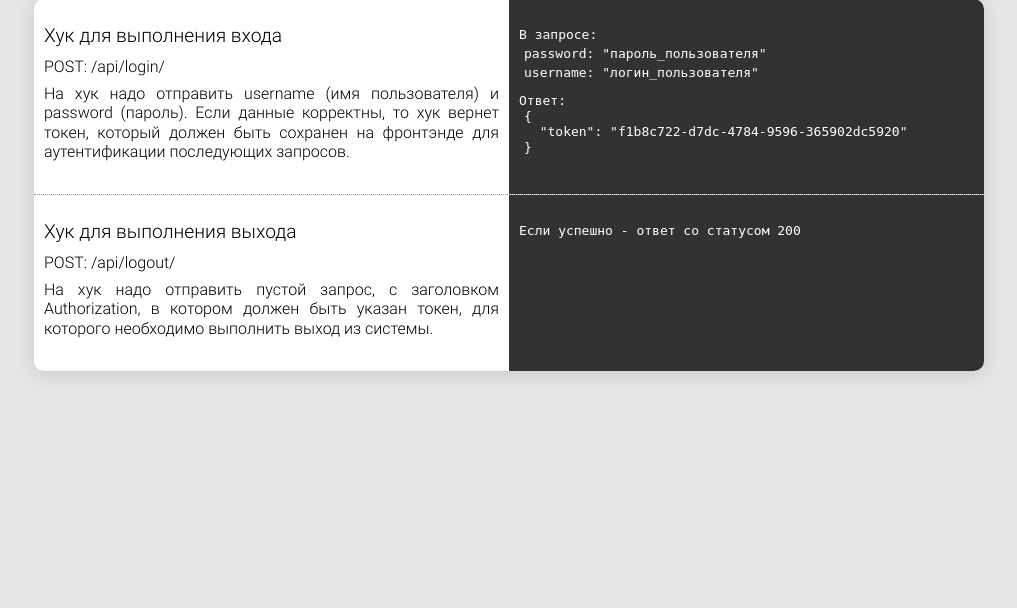
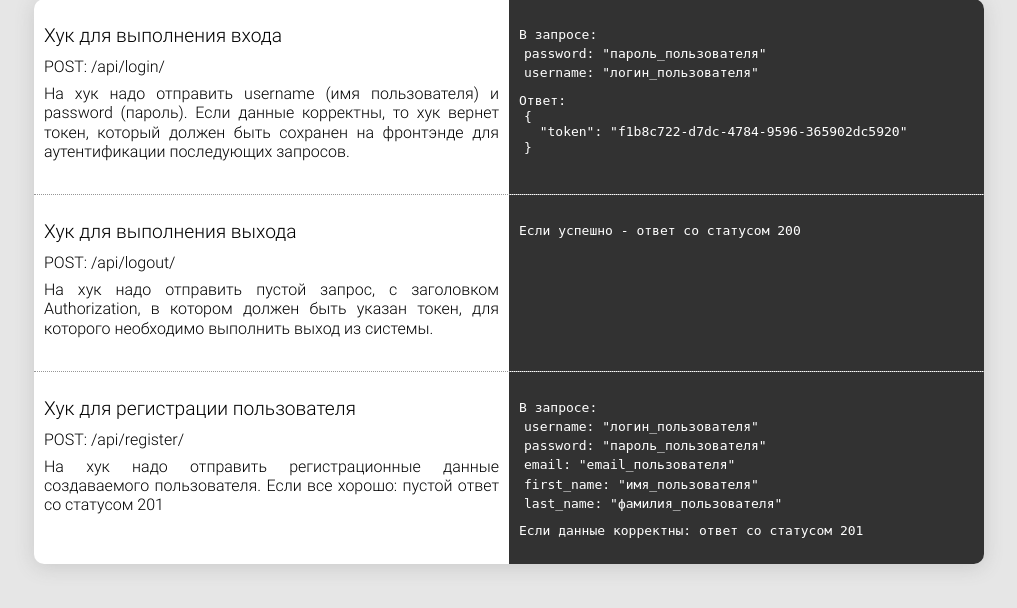
Before and after one commit to SergeyLebidko/LiteInventory, a Django app: page /api_description/ in a window 1280 px wide. Shown: the part 31-639 px from the top of the page, without its empty margins (131-1148 px from the left). Run offline with Django 3.2, Linux system fonts and the light colour scheme; some libraries are stand-ins or nearby versions.

Commit message:
Добавлено описание хука регистрации

```diff
--- a/templates/main/api_description.html
+++ b/templates/main/api_description.html
@@ -59,5 +59,42 @@
                 <code>Если успешно - ответ со статусом 200</code>
             </div>
         </div>
+
+        <!-- Описание register -->
+        <div class="hook_block">
+            <div class="description_block">
+                <h3>
+                    Хук для регистрации пользователя
+                </h3>
+                <p>
+                    POST: /api/register/
+                </p>
+                <p>
+                    На хук надо отправить регистрационные данные создаваемого пользователя.
+                    Если все хорошо: пустой ответ со статусом 201
+                </p>
+            </div>
+            <div class="code_block">
+                <code>В запросе:</code>
+                <ul>
+                    <li>
+                        <code>username: "логин_пользователя"</code>
+                    </li>
+                    <li>
+                        <code>password: "пароль_пользователя"</code>
+                    </li>
+                    <li>
+                        <code>email: "email_пользователя"</code>
+                    </li>
+                    <li>
+                        <code>first_name: "имя_пользователя"</code>
+                    </li>
+                    <li>
+                        <code>last_name: "фамилия_пользователя"</code>
+                    </li>
+                </ul>
+                <code>Если данные корректны: ответ со статусом 201</code>
+            </div>
+        </div>
     </div>
 {% endblock %}
```
